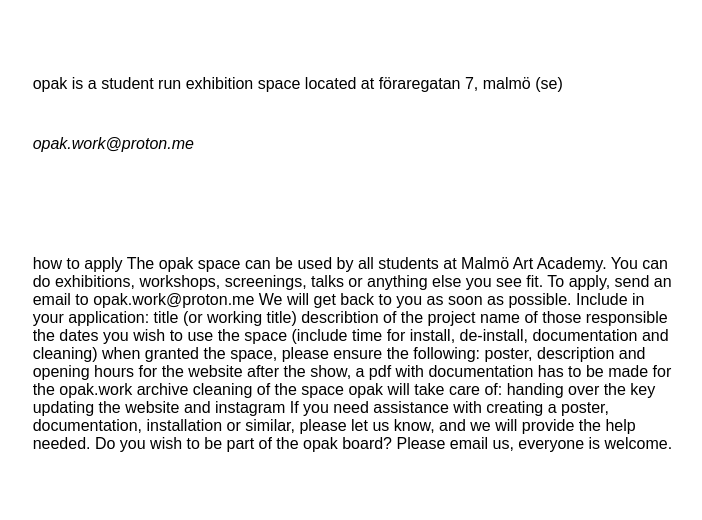
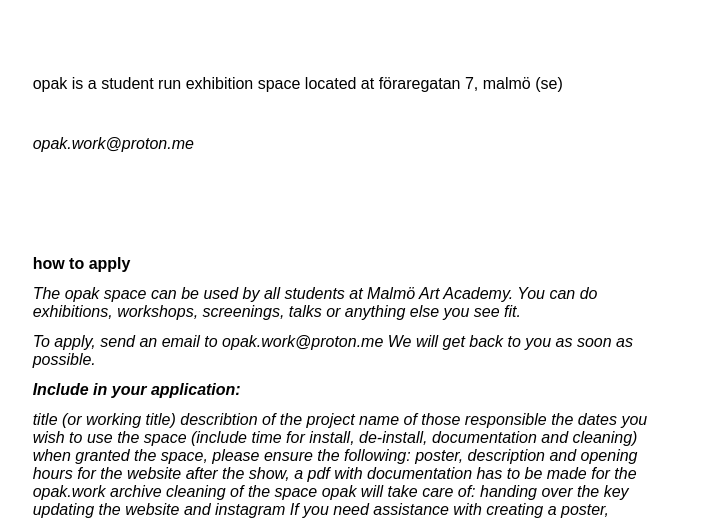
Before and after one commit to opakwork/opak.work, a plain HTML site: page info.html in a window 1280 px wide. Shown: the part 254-774 px from the top of the page, without its empty margins (287-989 px from the left). Drawn offline with Linux system fonts and the light colour scheme.

Commit message:
Update info.html

```diff
--- a/info.html
+++ b/info.html
@@ -105,13 +105,13 @@ fetch('assets/announcement.txt')
 
 <p>
  </p>
-how to apply
-The opak space can be used by all students at Malmö Art Academy. You can do exhibitions, workshops, screenings, talks or anything else you see fit.
+<p><strong>how to apply</strong></p>
+<p><em>The opak space can be used by all students at Malmö Art Academy. You can do exhibitions, workshops, screenings, talks or anything else you see fit.<em><p/>
 
-To apply, send an email to opak.work@proton.me
+To apply, send an email to <em>opak.work@proton.me</em>
 We will get back to you as soon as possible.
 
-Include in your application:
+<p><strong>Include in your application:</strong></p>
 title (or working title)
 describtion of the project
 name of those responsible
```
